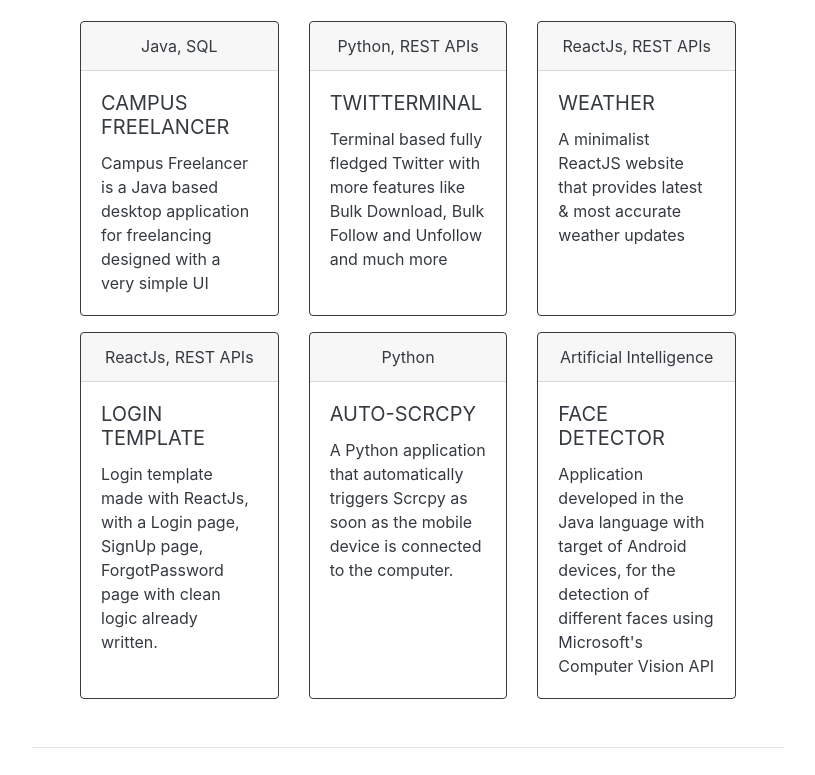
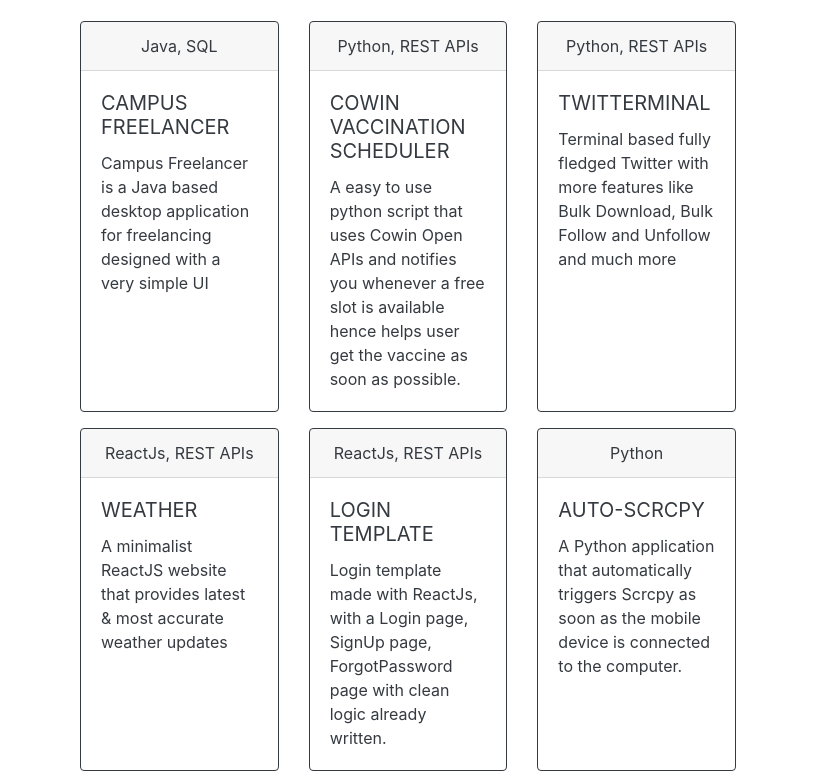
Before and after one commit to JayeshPadhiar/JayeshPadhiar.github.io, a plain HTML site: page index.html in a window 1280 px wide. Shown: the part 1015-1790 px from the top of the page, without its empty margins (240-1055 px from the left). Drawn offline with nearby package versions, Linux system fonts and the light colour scheme; a web font is replaced by a local one.

Commit message:
Added new github project reference

```diff
--- a/index.html
+++ b/index.html
@@ -131,6 +131,16 @@
           </div>
 
           <div class="card border-dark">
+            <a href="https://github.com/JayeshPadhiar/Cowin-Auto-Scheduler" target="_blank" title="View project on Github" style="text-decoration:none;">
+            <div class="card-header text-dark text-center">Python, REST APIs</div>
+            <div class="card-body text-dark">
+              <h5 class="card-title font-weight-normal">Cowin Vaccination Scheduler</h5>
+              <p class="card-text">A easy to use python script that uses Cowin Open APIs and notifies you whenever a free slot is available hence helps user get the vaccine as soon as possible.</p>
+            </div>
+            </a>
+          </div>
+
+          <div class="card border-dark">
             <a href="https://github.com/JayeshPadhiar/Twitterminal" target="_blank" title="View project on Github" style="text-decoration:none;">
             <div class="card-header text-dark text-center">Python, REST APIs</div>
             <div class="card-body text-dark">
@@ -139,7 +149,9 @@
             </div>
             </a>
           </div>
+        </div>
 
+        <div class="card-deck">
           <div class="card border-dark">
             <a href="https://github.com/JayeshPadhiar/TheWeather" target="_blank" title="View project on Github" style="text-decoration:none;">
             <div class="card-header text-dark text-center">ReactJs, REST APIs</div>
@@ -149,9 +161,7 @@
             </div>
             </a>
           </div>
-        </div>
 
-        <div class="card-deck">
           <div class="card border-dark">
             <a href="https://github.com/JayeshPadhiar/login-template" target="_blank" title="View project on Github" style="text-decoration:none;">
             <div class="card-header text-dark text-center">ReactJs, REST APIs</div>
@@ -171,18 +181,7 @@
             </div>
             </a>
           </div>
-
-          <div class="card border-dark">
-            <a href="#" target="_blank" title="View project on Github" style="text-decoration:none;">
-            <div class="card-header text-dark text-center">Artificial Intelligence</div>
-            <div class="card-body text-dark">
-              <h5 class="card-title font-weight-normal">Face Detector</h5>
-              <p class="card-text">Application developed in the Java language with target of Android devices, for the detection of different faces using Microsoft's Computer Vision API</p>
-            </div>
-            </a>
-          </div>
         </div>
-
       </div>
     </section>
 
```
